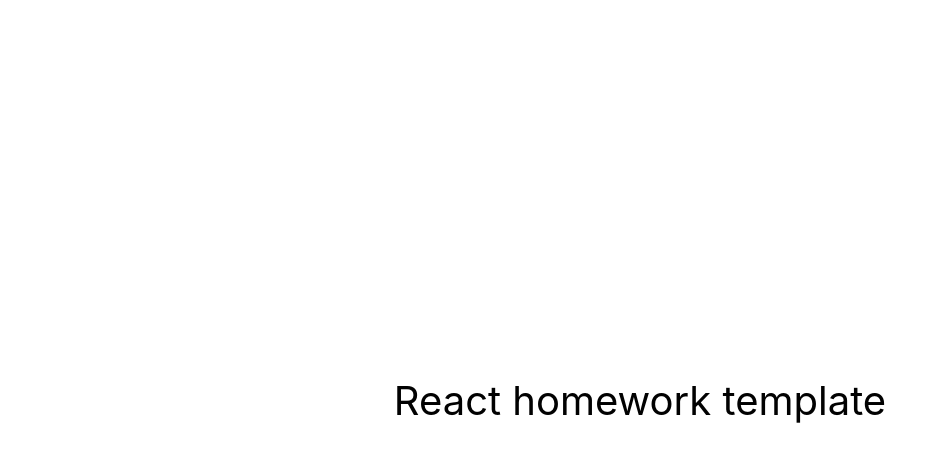
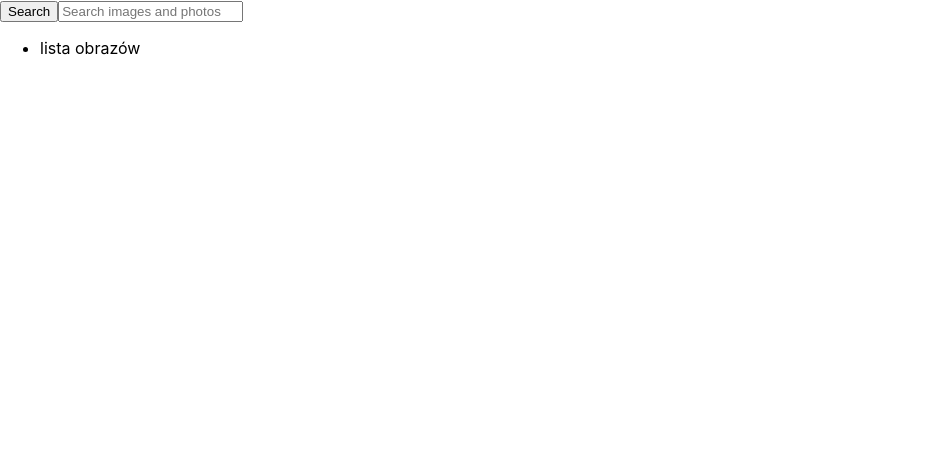
Before and after one commit to brzozanet/goit-react-hw-03-image-finder, a React (Create React App) app: page / in a window 1280 px wide. Shown: the top 462 px of the page, without its empty margins (0-947 px from the left). Built offline with nearby package versions, Linux system fonts and the light colour scheme.

Commit message:
Create code template

```diff
--- a/src/components/App.jsx
+++ b/src/components/App.jsx
@@ -1,16 +1,12 @@
+// import css from "./App.module.css";
+import { ImageGallery } from "./ImageGallery";
+import { Searchbar } from "./Searchbar/Searchbar";
+
 export const App = () => {
   return (
-    <div
-      style={{
-        height: '100vh',
-        display: 'flex',
-        justifyContent: 'center',
-        alignItems: 'center',
-        fontSize: 40,
-        color: '#010101'
-      }}
-    >
-      React homework template
-    </div>
+    <>
+      <Searchbar />
+      <ImageGallery />
+    </>
   );
 };
--- a/src/components/ImageGallery/ImageGallery.jsx
+++ b/src/components/ImageGallery/ImageGallery.jsx
@@ -1 +1,9 @@
 import css from "./ImageGallery.module.css";
+
+export const ImageGallery = () => {
+  return (
+    <ul className={css.gallery}>
+      <li>lista obrazów</li>
+    </ul>
+  );
+};
--- a/src/components/Searchbar/Searchbar.jsx
+++ b/src/components/Searchbar/Searchbar.jsx
@@ -1 +1,21 @@
 import css from "./Searchbar.module.css";
+
+export const Searchbar = () => {
+  return (
+    <header className={css.searchbar}>
+      <form className={css.form}>
+        <button type="submit" className={css.button}>
+          <span className={css["button-label"]}>Search</span>
+        </button>
+
+        <input
+          className={css.input}
+          type="text"
+          autocomplete="off"
+          autofocus
+          placeholder="Search images and photos"
+        />
+      </form>
+    </header>
+  );
+};
```
Also changed, not shown: src/components/ImageGalleryItem/ImageGalleryItem.jsx (+8 -0 lines).
